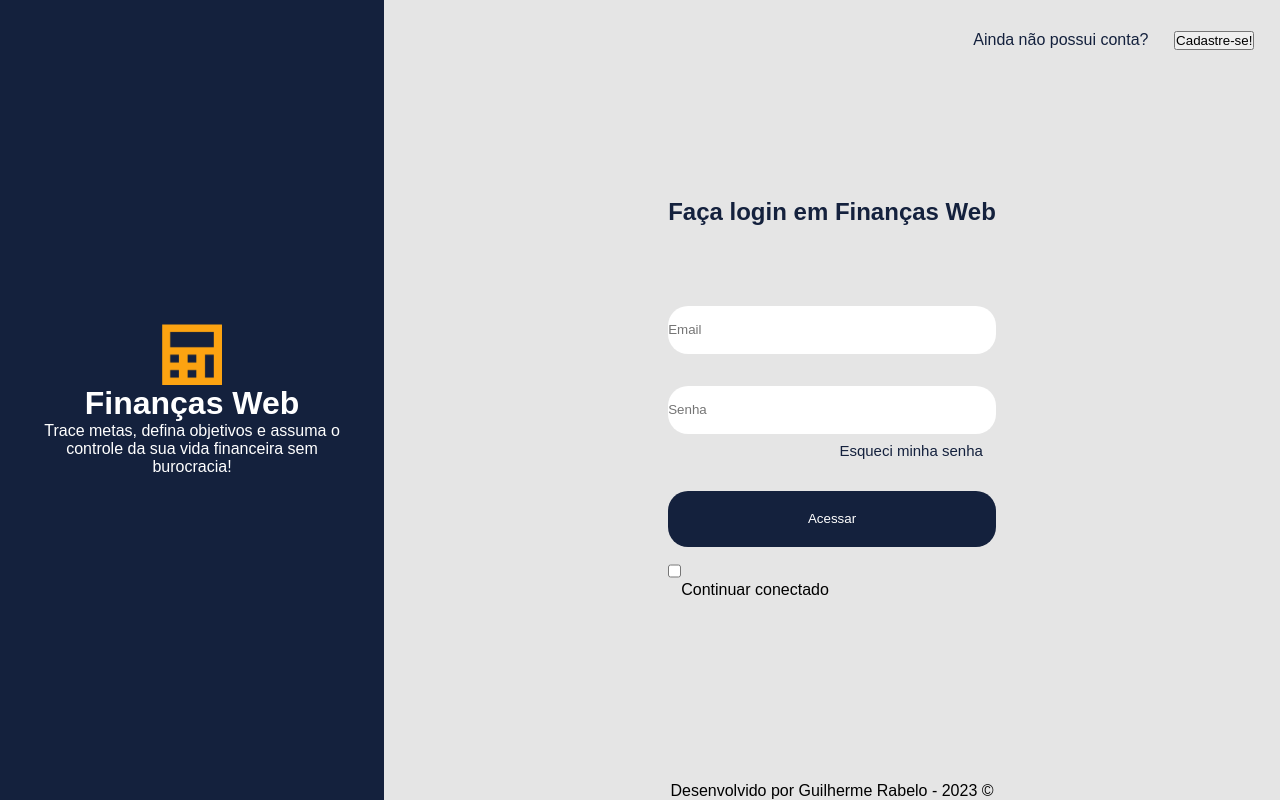
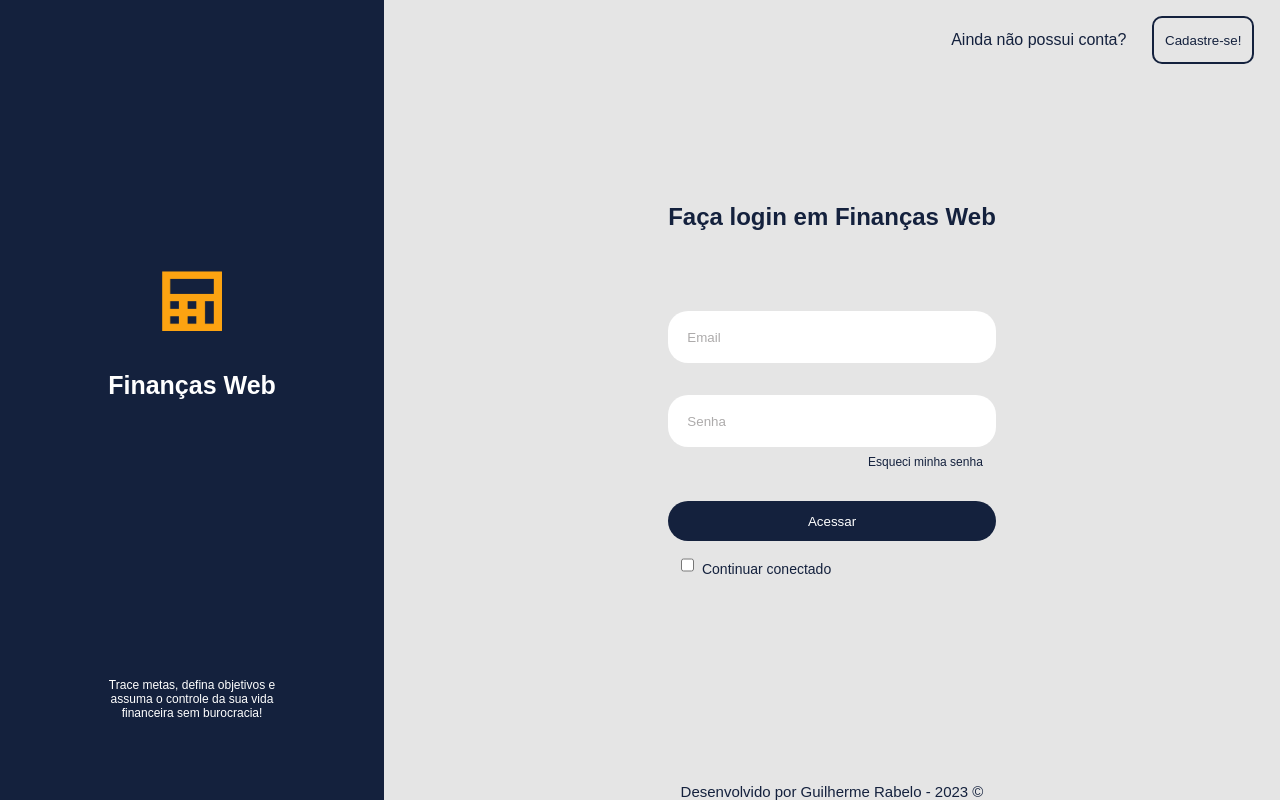
Before and after one commit to guilhermerabeloo/financasWeb, a React (Vite) app: page / in a window 1280 px wide. Built offline with nearby package versions, Linux system fonts and the light colour scheme.

Commit message:
Feat/Finalizando a estilacao da tela de login

```diff
--- a/src/components/Login.jsx
+++ b/src/components/Login.jsx
@@ -6,9 +6,13 @@ export function Login() {
     return (
         <div className="page-login">
             <div className="area-apresentacao">
-                <img className="img-logo" src={logo} alt="Logo da plataforma" />
-                <h1 className="text-nomeAplicativo">Finanças Web</h1>
-                <p className="text-slogan">Trace metas, defina objetivos e assuma o controle da sua vida financeira sem burocracia!</p>
+                <div className="area-marca">
+                    <img className="img-logo" src={logo} alt="Logo da plataforma" />
+                    <h1 className="text-nomeAplicativo">Finanças Web</h1>
+                </div>
+                <div className="area-infoMarca">
+                    <p className="text-slogan">Trace metas, defina objetivos e assuma o controle da sua vida financeira sem burocracia!</p>
+                </div>
             </div>
             <div className="area-login">
                 <div className="area-header">
--- a/src/components/css/login.css
+++ b/src/components/css/login.css
@@ -11,25 +11,44 @@
     flex-direction: column;
     align-items: center;
     justify-content: center;
-    padding: 2vw;
     width: 30vw;
     background-color: var(--azul);
+}
 
+.page-login .area-apresentacao .area-marca {
+    display: flex;
+    flex-direction: column;
+    align-items: center;
+    height: 50%;
+    justify-content: end;
 }
 
 .page-login .img-logo {
     height: 60.47px;
     width: 60.15px;
+    margin-bottom: 5vh;
 }
 
 .page-login .text-nomeAplicativo {
     color: var(--branco);
+    font-size: 25px;
+}
+
+.page-login .area-apresentacao .area-infoMarca {
+    display: flex;
+    flex-direction: column;
+    align-items: center;
+    padding: 0 23% 0 23%;
+    height: 50%;
+    justify-content: end;
 }
 
 .page-login .text-slogan {
     color: var(--branco);
     text-wrap: wrap;
     text-align: center;
+    font-size: 12px;
+    margin-bottom: 10vh;
 }
 
 .area-login {
@@ -55,8 +74,24 @@
 
 .area-login .area-header .btn-cadastrar {
     margin-right: 2vw;
+    background: none;
+    height: 6vh;
+    width: 8vw;
+    border: solid 2px;
+    border-color: var(--azul);
+    border-radius: 10px;
+    color: var(--azul);
+    cursor: pointer;
+    transition: border-color 1s;
 }
 
+.area-login .area-header .btn-cadastrar:hover {
+    border-color: rgba(var(--azul), 0.9);
+}
+
+.area-login .area-header .btn-cadastrar:active {
+    transform: scale(0.95);
+}
 
 .area-login .area-infoLogin {
     display: flex;
@@ -80,25 +115,64 @@
     border: none;
     height: 6vh;
     border-radius: 20px;
+    padding: 2px 1.5vw 2px 1.5vw;
 }
 
-.area-login .area-infoLogin .text-esqueciSenha {
-    font-size: 15px;
-    margin-right: 13px;
+.area-login .area-infoLogin input::placeholder {
+    margin-left: 5vw;
+    color: #ADABAB;
 }
 
 .area-login .area-infoLogin .text-esqueciSenha {
     text-align: end;
+    font-size: 12px;
     color: var(--azul);
-    margin-bottom: 4vh;
+    margin: 0 13px 4vh 0;
+    cursor: pointer;
+    opacity: 1;
+}
+
+.area-login .area-infoLogin .text-esqueciSenha:hover {
+    opacity: .9
 }
 
 .area-login .area-infoLogin .btn-acessar {
     background-color: var(--azul);
     color: var(--branco);
-    height: 7vh;
+    height: 40px;
     border: none;
     border-radius: 20px;
+    cursor: pointer;
+    opacity: 1
+}
+
+.area-login .area-infoLogin .btn-acessar:hover {
+    opacity: .9
+}
+
+.area-login .area-infoLogin .btn-acessar:active {
+    transform: scale(0.95);
+}
+
+.area-login .area-infoLogin .area-manterConectado {
+    display: flex;
+    align-items: center;
+    color: var(--azul);
+    cursor: pointer;
+    opacity: 1;
+}
+
+.area-login .area-infoLogin .area-manterConectado:hover {
+    opacity: .9
+}
+
+.area-login .area-infoLogin .area-manterConectado input {
+    margin-left: 1vw;
+}
+
+.area-login .area-infoLogin label {
+    margin-left: 8px;
+    font-size: 14px;
 }
 
 .page-login .area-footer {
@@ -107,4 +181,12 @@
     justify-content: center;
     height: 10vh;
     width: 70vw;
+    font-size: 15px;
+    color: var(--azul);
+    opacity: 1;
+    cursor: pointer;
 }
+
+.page-login .area-footer:hover {
+    opacity: .9;
+}
```
